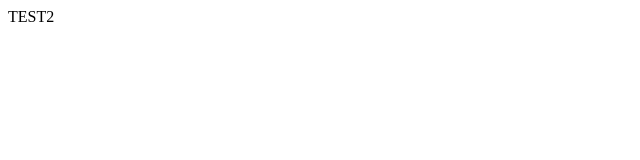
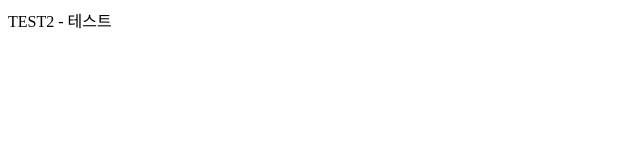
Before and after one commit to wizsword10/source, a plain HTML site: page index.html in a window 1280 px wide. Shown: the whole page, without its empty margins (0-640 px from the left). Drawn offline with Linux system fonts and the light colour scheme.

Commit message:
contents 2 add

```diff
--- a/index.html
+++ b/index.html
@@ -1,5 +1,5 @@
 <html>
 <body>
-	TEST2
+	TEST2	- 테스트
 </body>
 </html>
```
